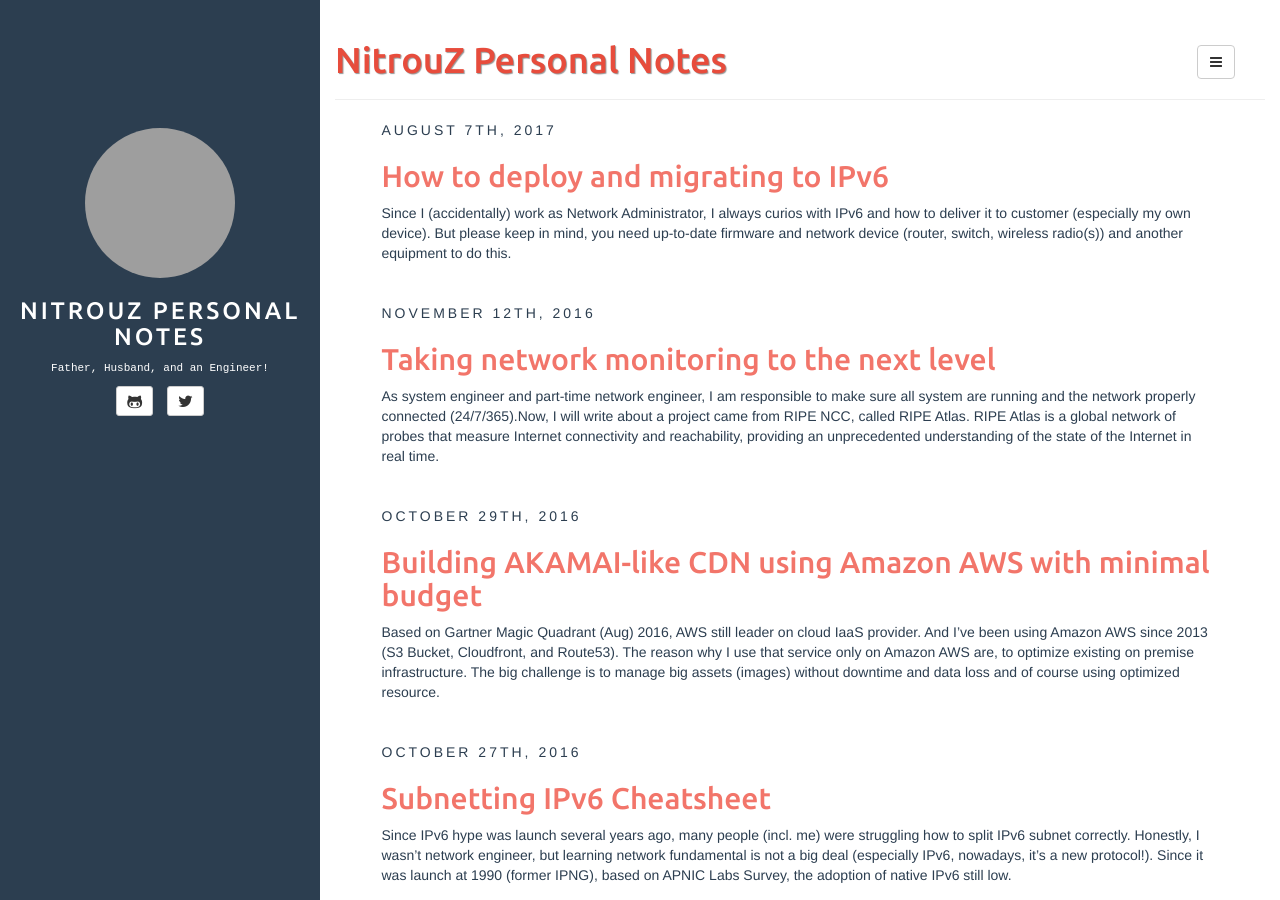
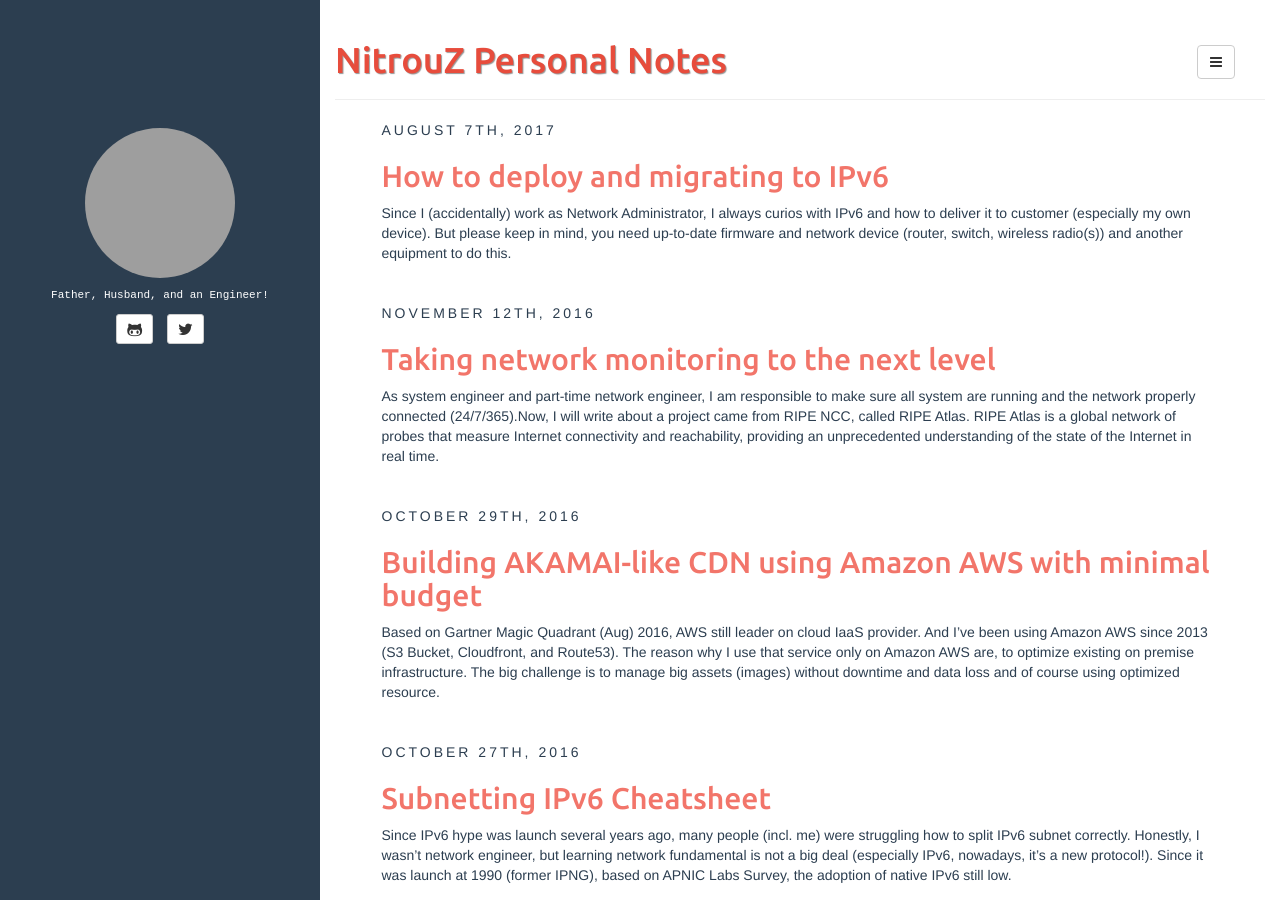
Before and after one commit to draskolnikova/draskolnikova.github.io, a Jekyll site: the page built from index.html, in a window 1280 px wide and 900 px high. Built offline with Jekyll 4.4.1, drawn with Linux system fonts in a browser that asks for light colours; the list of posts is cut into pages by our own code; grey boxes are pictures that could not be loaded.

Commit message:
Removeing site title from sidebar

```diff
--- a/_includes/sidebar.html
+++ b/_includes/sidebar.html
@@ -3,10 +3,6 @@
 	<a href="{{ site.BASE_PATH }}/">
 		<img src="//www.gravatar.com/avatar/{{site.author.email_md5}}?s=150" class="img-circle" />
 	</a>
-	<h3 class="title">
-		<!-- <a href="{{ site.BASE_PATH }}/">{{ site.title }}</a> -->
-		NitrouZ Personal Notes
-    </h3>
 </header>
 
 {% if site.author.bio %}
```
